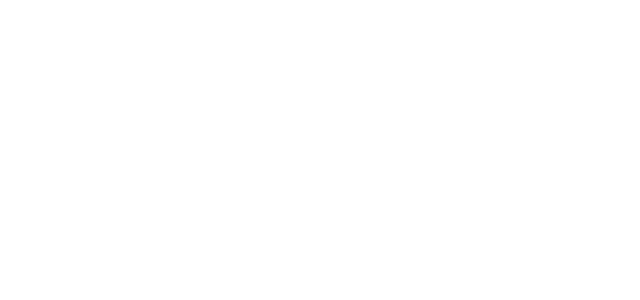
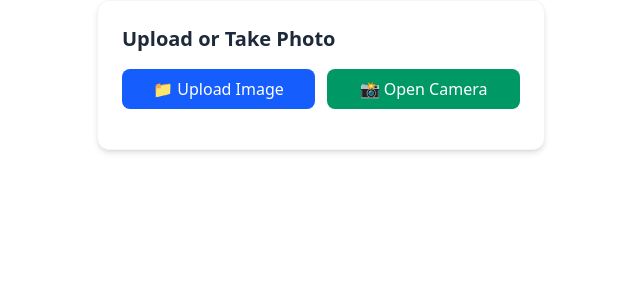
Before and after one commit to kelvin10457/scratch-vision-ts, a React (Vite) app: page /takeImages in a window 1280 px wide. Shown: the top 300 px of the page, without its empty margins (319-959 px from the left). Built offline with nearby package versions, Linux system fonts and the light colour scheme.

Commit message:
added a image uploader template from ai, late i will improve it

```diff
--- a/src/pages/start/start.tsx
+++ b/src/pages/start/start.tsx
@@ -4,8 +4,9 @@
 
     return (
         <div className="flex flex-col justify-center items-center h-dvh bg-amber-700 gap-8">
+            <img className="w-64" src="/images/scratch-logo-splash-screen.png" alt="Scratch Logo" />
             <h1 className="text-3xl font-bold text-white text-center">Start Creating with Scratch</h1>
-            <Link to="/takeImages" className="px-4 py-2 bg-white text-white rounded hover:bg-amber-800 transition-all">Start Creating</Link>
+            <Link to="/takeImages" className="px-4 py-2 bg-white text-amber-700 rounded hover:bg-amber-800 transition-all cursor-pointer">Let's start</Link>
         </div>
     )
 }
--- a/src/pages/takeImages/takeImages.tsx
+++ b/src/pages/takeImages/takeImages.tsx
@@ -1,8 +1,88 @@
+import React, { useRef, useState } from 'react';
+import type { ChangeEvent } from 'react';
 
-export default function TakeImages(){
-    return (
-        <>
+const TakeImages: React.FC = () => {
+  const [selectedImage, setSelectedImage] = useState<File | null>(null);
+  const [previewUrl, setPreviewUrl] = useState<string | null>(null);
 
-        </>
-    )
-}
+  const fileInputRef = useRef<HTMLInputElement>(null);
+  const cameraInputRef = useRef<HTMLInputElement>(null);
+
+  const handleFileChange = (event: ChangeEvent<HTMLInputElement>) => {
+    const file = event.target.files?.[0];
+
+    if (file) {
+      setSelectedImage(file);
+      const objectUrl = URL.createObjectURL(file);
+      setPreviewUrl(objectUrl);
+
+      // Ideally, use a useEffect to revoke object URLs to avoid memory leaks
+      // inside a real application lifecycle
+    }
+  };
+
+  return (
+    <div className="p-6 max-w-md mx-auto bg-white rounded-xl shadow-md space-y-4 border border-gray-100">
+      <h2 className="text-xl font-bold text-gray-800">Upload or Take Photo</h2>
+
+      <div className="flex flex-col sm:flex-row gap-3">
+        {/* Button 1: Upload from Gallery */}
+        <button
+          onClick={() => fileInputRef.current?.click()}
+          className="flex-1 px-4 py-2 bg-blue-600 hover:bg-blue-700 text-white font-medium rounded-lg transition-colors duration-200 focus:outline-none focus:ring-2 focus:ring-blue-500 focus:ring-offset-1"
+        >
+          📁 Upload Image
+        </button>
+
+        {/* Button 2: Take Photo with Camera */}
+        <button
+          onClick={() => cameraInputRef.current?.click()}
+          className="flex-1 px-4 py-2 bg-emerald-600 hover:bg-emerald-700 text-white font-medium rounded-lg transition-colors duration-200 focus:outline-none focus:ring-2 focus:ring-emerald-500 focus:ring-offset-1"
+        >
+          📸 Open Camera
+        </button>
+      </div>
+
+      {/* Hidden Input: Standard File Picker */}
+      <input
+        type="file"
+        accept="image/*"
+        ref={fileInputRef}
+        onChange={handleFileChange}
+        className="hidden"
+      />
+
+      {/* Hidden Input: Camera Trigger
+          'capture="environment"' forces the rear camera on mobile */}
+      <input
+        type="file"
+        accept="image/*"
+        capture="environment"
+        ref={cameraInputRef}
+        onChange={handleFileChange}
+        className="hidden"
+      />
+
+      {/* Preview Section */}
+      {previewUrl && (
+        <div className="mt-4 space-y-2">
+          <p className="text-sm font-semibold text-gray-700">Preview:</p>
+          <div className="relative w-full h-64 bg-gray-50 rounded-lg overflow-hidden border border-gray-200">
+            <img
+              src={previewUrl}
+              alt="Preview"
+              className="w-full h-full object-contain"
+            />
+          </div>
+          {selectedImage && (
+            <p className="text-xs text-gray-500 truncate">
+              File: {selectedImage.name}
+            </p>
+          )}
+        </div>
+      )}
+    </div>
+  );
+};
+
+export default TakeImages;
```
Also changed, not shown: public/images/scratch-logo-splash-screen.png (added).
